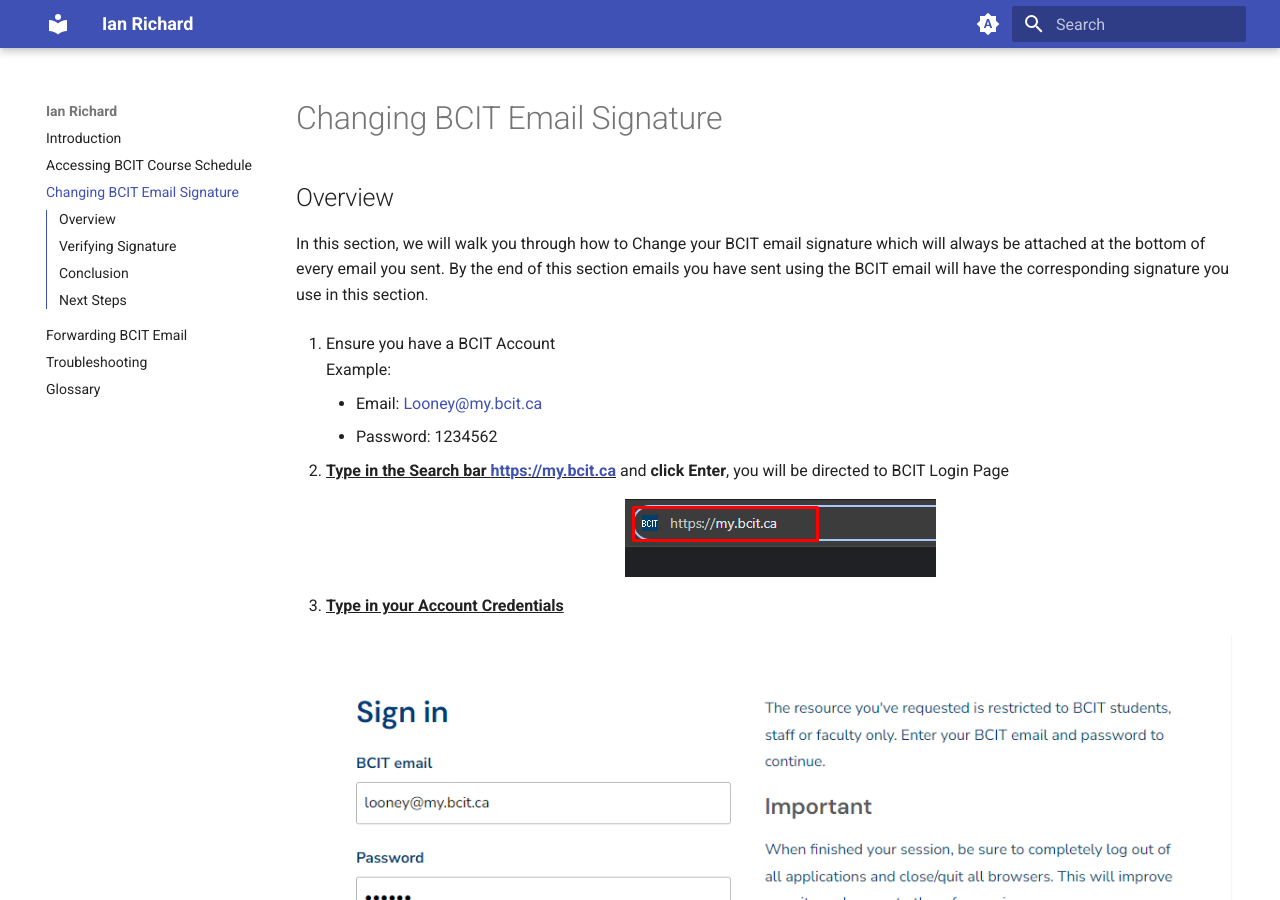
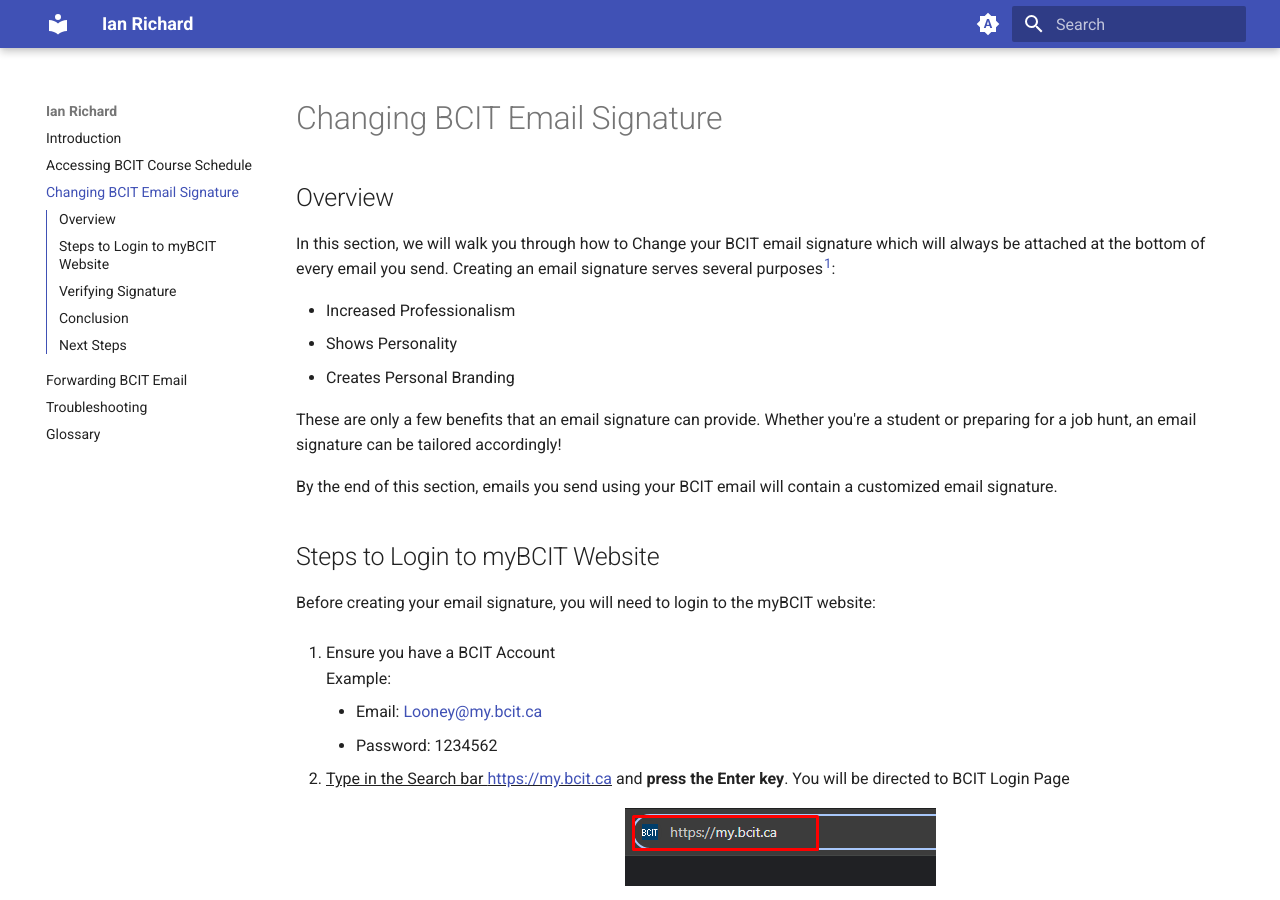
Before and after one commit to beingaturtle/beingaturtle.github.io, an MkDocs documentation site: the page built from docs/task2.md, in a window 1280 px wide and 900 px high. Built offline with MkDocs 1.6.1 and Material for MkDocs 9.7.7, drawn with Linux system fonts in a browser that asks for light colours; some of the changed text lies outside the part shown.

Commit message:
Update overview and add footer in task2

```diff
--- a/docs/task2.md
+++ b/docs/task2.md
@@ -3,19 +3,33 @@
 
 ## Overview
 
-In this section, we will walk you through how to Change your BCIT email signature which will always be attached at the bottom of every email you sent.
-By the end of this section emails you have sent using the BCIT email will have the corresponding signature you use in this section.
+In this section, we will walk you through how to Change your BCIT email signature which will always be attached at
+the bottom of every email you send. Creating an email signature serves several purposes<sup>[1](#fn1)</sup>:
 
-1. Ensure you have a BCIT Account <br>
+- Increased Professionalism
+- Shows Personality
+- Creates Personal Branding
+
+These are only a few benefits that an email signature can provide. Whether you're a student or preparing for a job
+hunt, an email signature can be tailored accordingly!
+
+By the end of this section, emails you send using your BCIT email will contain a customized email signature.
+
+## Steps to Login to myBCIT Website
+Before creating your email signature, you will need to login to the myBCIT website:
+
+1. Ensure you have a BCIT Account
+<br>
     Example:
        - Email: <Looney@my.bcit.ca>
        - Password: 1234562
 
-2. <u>**Type in the Search bar <https://my.bcit.ca>**</u> and **click Enter**, you will be directed to BCIT Login Page
+2. <u>Type in the Search bar <https://my.bcit.ca></u> and **press the Enter key**. You will be directed to BCIT
+   Login Page
 
     <figure markdown = "span"> ![Image title](./assets/task2/T2_S3.png){ loading=lazy } </figure>
 
-3. <u>**Type in your Account Credentials**</u>
+3. <u>Type in your Account Credentials</u>
     <!-- Email: <rmaceda1@mybcit.ca>
     Password: 123456789
     // Maybe we can remove this -->
@@ -52,22 +66,25 @@
 
     <figure markdown = "span"> ![Image title](./assets/task2/T2_S7.1.png){ loading=lazy } </figure>
 
-7. **Click “Identities”** under the Settings header
+7. **Click “Identities”** under the 'Settings' header
 
     <figure markdown = "span"> ![Image title](./assets/task2/T2_S8.png){ loading=lazy } </figure>
 
-8. **Click your Name** found under the Identities header
+8. **Click your Name** found under the 'Identities' header
 
     <figure markdown = "span"> ![Image title](./assets/task2/T2_S9.png){ loading=lazy } </figure>
 
     !!! Note
-        It will open the Edit Identity on the Right Side
+        It will open an 'Edit Identity' page on the right side of your webpage
 
     <figure markdown = "span"> ![Image title](./assets/task2/T2_S9.1.png){ loading=lazy } </figure>
 
-9. **Click on the Textbox** beside the Signature to start editing it
+9. **Click on the Textbox** beside 'Signature' to start editing it
 
     <figure markdown = "span"> ![Image title](./assets/task2/T2_S10.png){ loading=lazy } </figure>
+
+    !!! Note
+        You can edit your email signature anyway you'd like and feel free to refer to our sample signature
 
 10. **Click the blue button “Save”**, after you finish editing to save.
 
@@ -80,7 +97,7 @@
 
 Test to ensure the signature is seen when you send a email
 
-1. **Click “Mail”** found on the upper right of the website, to go back to your BCIT Mail Inbox
+1. **Click “Mail”** found on the upper right of the website, to go back to your BCIT mail inbox
 
     <figure markdown = "span"> ![Image title](./assets/task2/T2_S12.png){ loading=lazy } </figure>
 
@@ -89,11 +106,15 @@
     <figure markdown = "span"> ![Image title](./assets/task2/T2_S13.png){ loading=lazy } </figure>
 
     !!! Note
-        You will now be directed to a page where you will be composing an email.
+        You will now be directed to a page where you will be composing an email
 
-3. Verify the signature block on the if it corresponds to your edited signature.
+3. Verify that your signature block is populated in the email message
 
-    <figure markdown = "span"> ![Image title](./assets/task2/T2_S14.png){ loading=lazy: style="height:400px;width:300px" }  </figure>
+    <figure markdown = "span"> ![Image title](./assets/task2/T2_S14.png){ loading=lazy }  </figure>
+
+!!! success
+    Well done! You have now created a signature for your BCIT email. Whenever you send emails out, receipients will
+    notice your professionalism
 
 ## Conclusion
 
@@ -108,3 +129,7 @@
 <br>
 <br>
 [**Forwarding BCIT Email**](task3.md)
+
+***
+<a id="fn1">[1. The positive benefits of a personal email signature](https://exclaimer.
+com/email-signature-handbook/personal-email-signature/)</a>
```
Also changed, not shown: docs/task1.md (+2 -1 lines).
